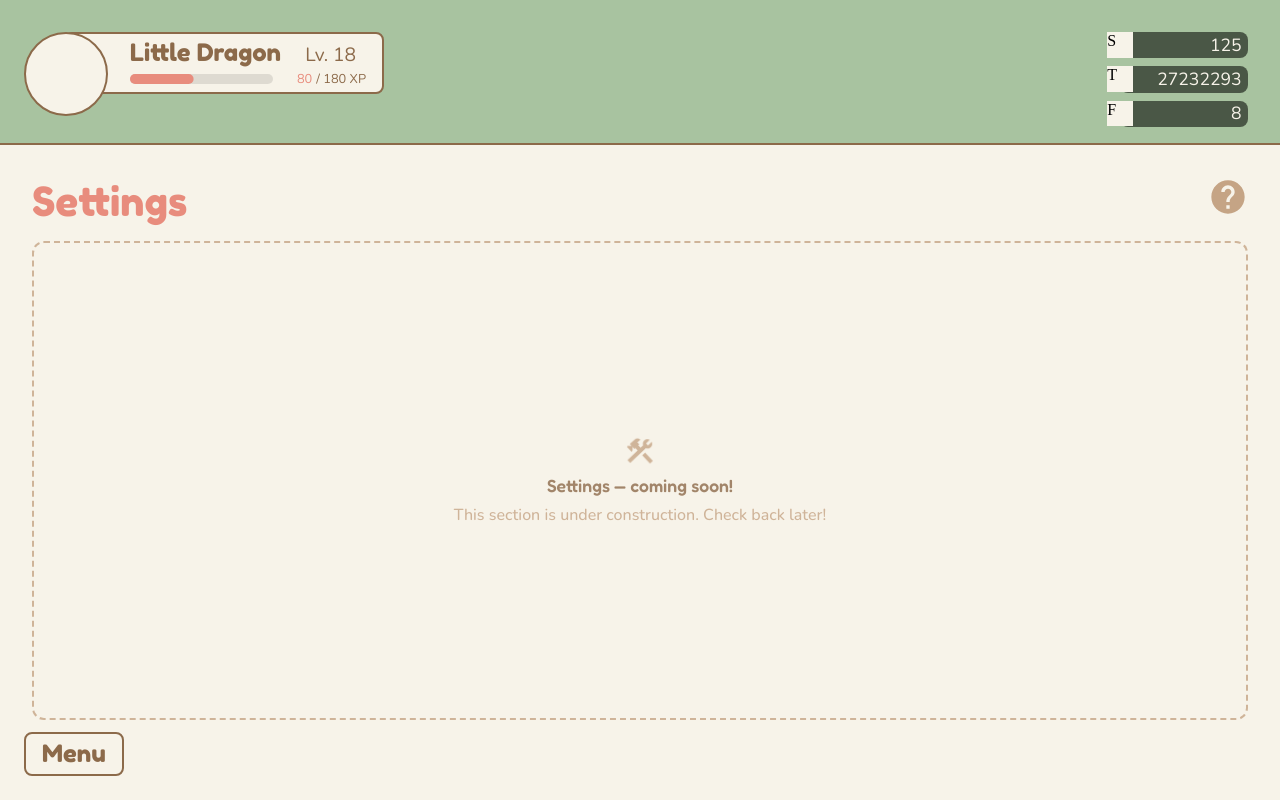
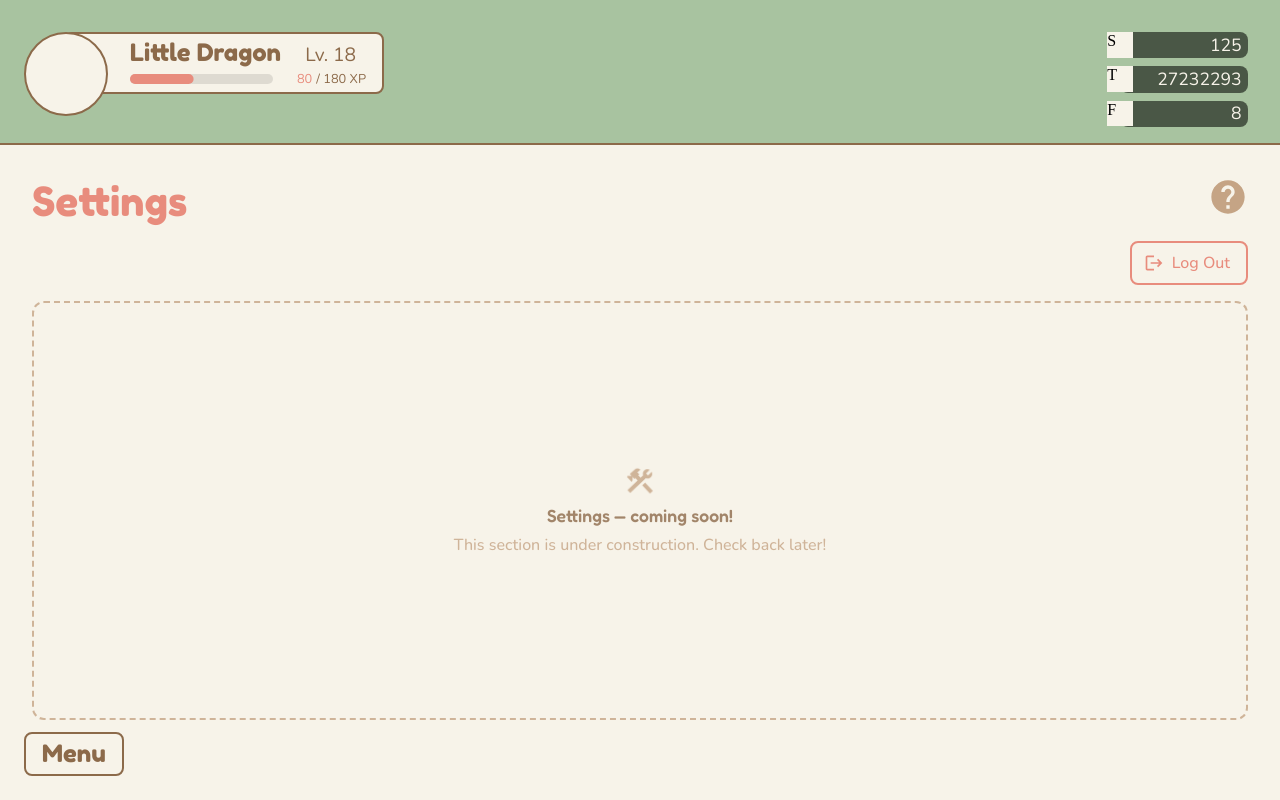
Before and after one commit to TylerWu137/critter-grove, a React (Vite) app: page /settings in a window 1280 px wide. Built offline with nearby package versions, Linux system fonts and the light colour scheme.

Commit message:
added logout button

```diff
--- /dev/null
+++ b/src/components/common/LogoutConfirmModal.jsx
@@ -0,0 +1,46 @@
+import { Modal, Box, Stack, Typography, Button } from "@mui/material";
+
+export default function LogoutConfirmModal({ open, onClose, onConfirm }) {
+  return (
+    <Modal open={open} onClose={onClose} sx={{ zIndex: 1400 }}>
+      <Box
+        sx={{
+          position: "absolute",
+          top: "50%",
+          left: "50%",
+          transform: "translate(-50%, -50%)",
+          backgroundColor: "var(--cream)",
+          borderRadius: 4,
+          p: 4,
+          width: 320,
+          textAlign: "center",
+        }}
+      >
+        <Stack spacing={2} sx={{ alignItems: "center" }}>
+          <Typography variant="h4" sx={{ color: "var(--brown)" }}>
+            Log out?
+          </Typography>
+          <Typography variant="body2" sx={{ color: "var(--brown)" }}>
+            You'll need to log back in to continue.
+          </Typography>
+          <Stack direction="row" spacing={2}>
+            <Button
+              variant="outlined"
+              onClick={onClose}
+              sx={{ borderColor: "var(--brown)" }}
+            >
+              Cancel
+            </Button>
+            <Button
+              variant="contained"
+              onClick={onConfirm}
+              sx={{ backgroundColor: "var(--red)" }}
+            >
+              Log Out
+            </Button>
+          </Stack>
+        </Stack>
+      </Box>
+    </Modal>
+  );
+}
--- a/src/screens/SettingsScreen.jsx
+++ b/src/screens/SettingsScreen.jsx
@@ -1,10 +1,51 @@
+import { useState } from "react";
+import { Stack, Box, Button, Typography } from "@mui/material";
+import { useNavigate } from "react-router-dom";
+import LogoutIcon from '@mui/icons-material/Logout';
+
 import ScreenShell from "../components/common/ScreenShell";
 import InProgressPlaceholder from "../components/common/InProgressPlaceholder";
+import LogoutConfirmModal from "../components/common/LogoutConfirmModal";
 
 export default function SettingsScreen() {
+  const navigate = useNavigate();
+  const [logoutModalOpen, setLogoutModalOpen] = useState(false);
+
+  const handleConfirmLogout = () => {
+    setLogoutModalOpen(false);
+    // NOTE: there's no AuthContext yet, so this just navigates away —
+    // once real auth exists, clear the session/token here too before navigating
+    navigate("/");
+  };
+
   return (
     <ScreenShell title="Settings">
-      <InProgressPlaceholder label="Settings" />
+      <Stack spacing={2} sx={{ height: "100%", width: "100%" }}>
+        <Stack direction="row" sx={{ width: "100%", justifyContent: "flex-end" }}>
+          <Button
+            variant="menu2"
+            onClick={() => setLogoutModalOpen(true)}
+            startIcon={<LogoutIcon />}
+            sx={{
+              color: "var(--red)",
+              borderColor: "var(--red)",
+              "&:hover": { backgroundColor: "var(--red)", color: "var(--cream)", borderColor: "var(--red)" },
+            }}
+          >
+            <Typography variant="text">Log Out</Typography>
+          </Button>
+        </Stack>
+
+        <Box sx={{ flex: 1, minHeight: 0 }}>
+          <InProgressPlaceholder label="Settings" />
+        </Box>
+      </Stack>
+
+      <LogoutConfirmModal
+        open={logoutModalOpen}
+        onClose={() => setLogoutModalOpen(false)}
+        onConfirm={handleConfirmLogout}
+      />
     </ScreenShell>
   );
 }
```
